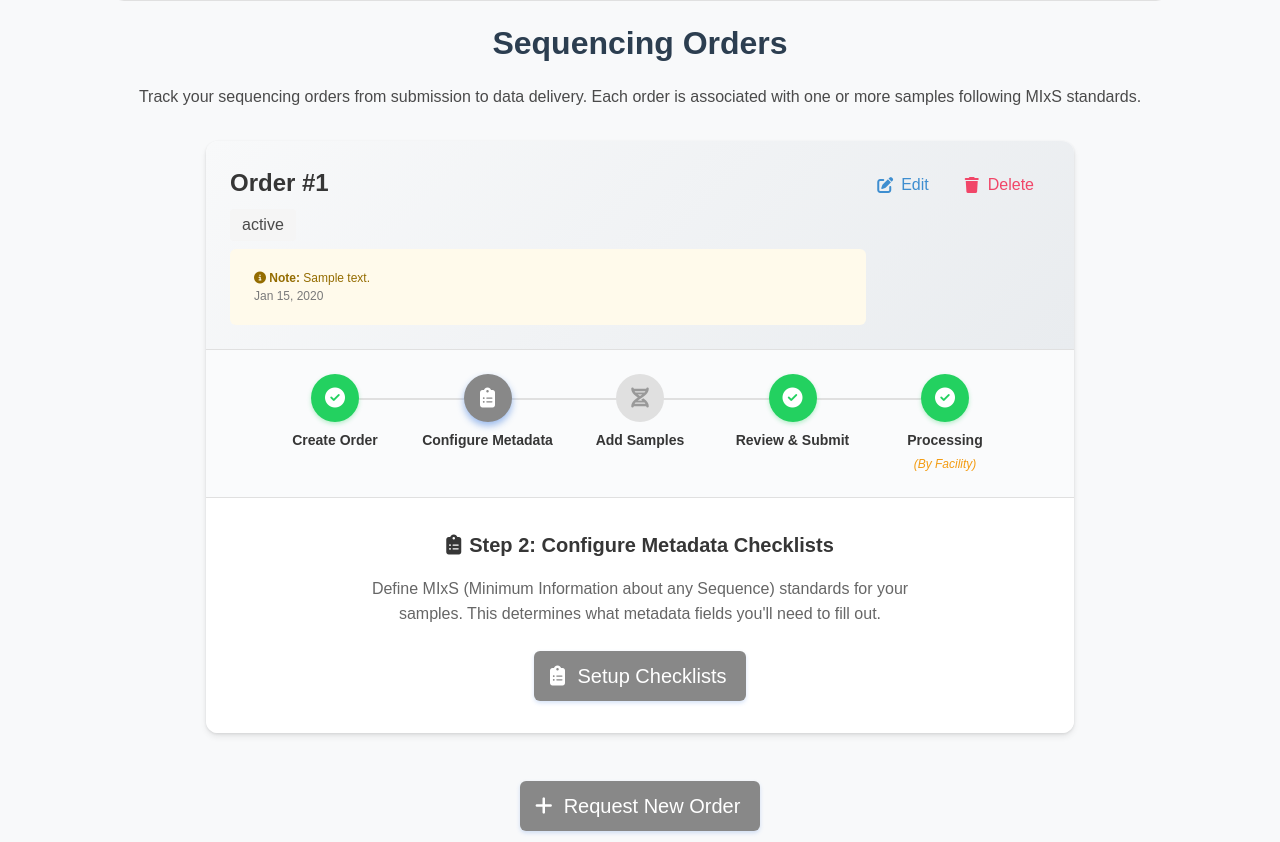
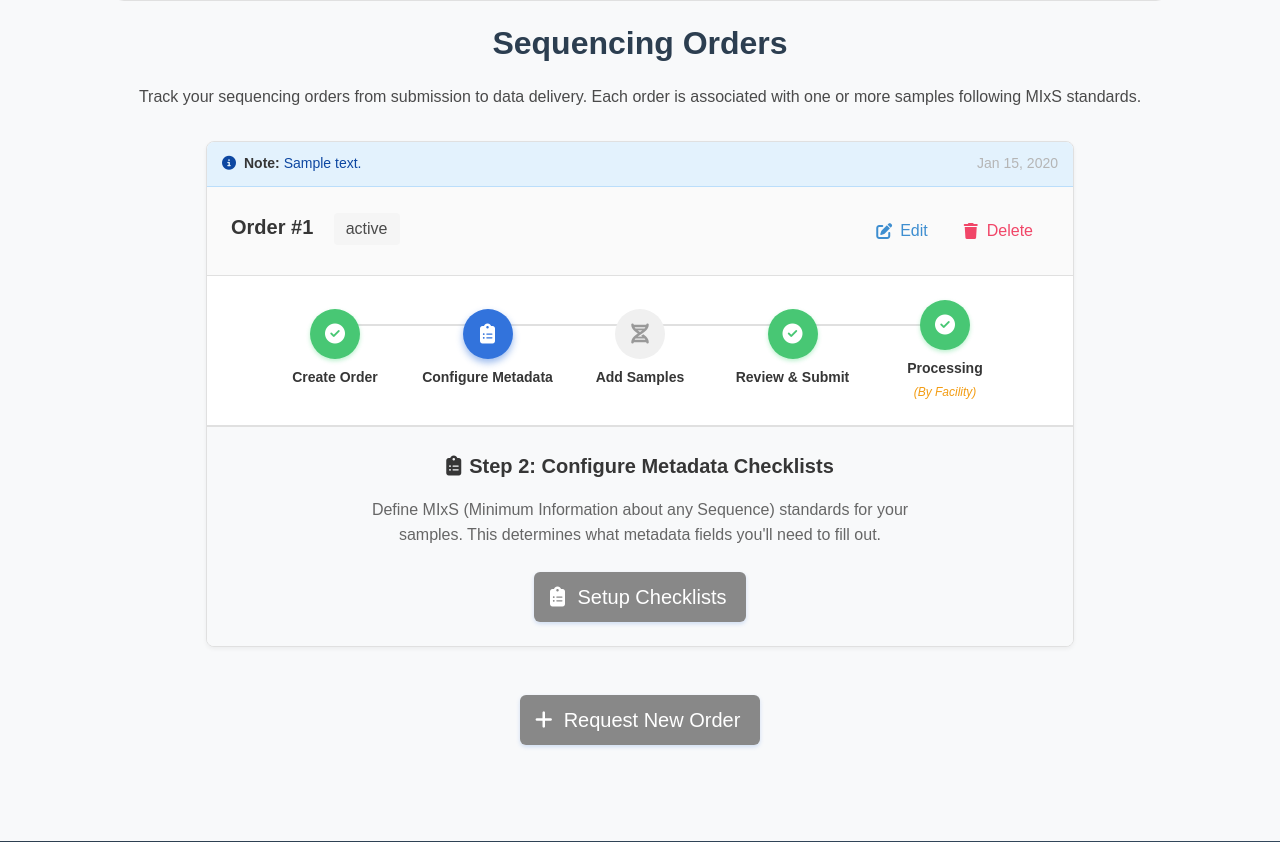
Before and after one commit to hzi-bifo/Broker4Microbiota, a Django app: template project/app/templates/order_list.html in a window 1280 px wide. Shown: the part 317-1159 px from the top of the page. Run offline with Django 5.2, Linux system fonts and the light colour scheme; the template is opened without the code that fills it: most values are stand-ins (such as "Sample title", 1, 10 or a date in 2020); grey boxes marked "Sample" are stand-in pictures; some libraries are stand-ins or nearby versions.

Commit message:
feat: Improve order notes display with banner design
- Redesigned notes to appear as banners at the top of order cards
- Added distinct styling for rejection notes (yellow) and regular notes (blue)
- Fixed gap issue between note banner and order header
- Improved visual hierarchy with better card structure and shadows
- Enhanced progress steps with circular icons and proper styling
- Made order cards more visually appealing with hover effects

🤖 Generated with [Claude Code](https://claude.ai/code)

Co-Authored-By: Claude <noreply@anthropic.com>

```diff
--- a/project/app/templates/order_list.html
+++ b/project/app/templates/order_list.html
@@ -77,6 +77,135 @@ Order List
   text-decoration: underline;
 }
 
+/* Order Notes Styling */
+.order-note-banner {
+  padding: 0.75rem 1rem;
+  font-size: 0.875rem;
+  display: flex;
+  align-items: center;
+  gap: 0.5rem;
+  border-radius: 8px 8px 0 0;
+  margin: -1px -1px 0 -1px; /* Compensate for parent border */
+}
+
+.order-note-banner.is-rejection {
+  background: #fff3cd;
+  color: #856404;
+  border-bottom: 1px solid #ffeaa7;
+}
+
+.order-note-banner.is-info {
+  background: #e3f2fd;
+  color: #0d47a1;
+  border-bottom: 1px solid #bbdefb;
+}
+
+.order-card {
+  position: relative;
+  border: 1px solid #e0e0e0;
+  border-radius: 8px;
+  margin-bottom: 1.5rem;
+  overflow: hidden;
+  box-shadow: 0 2px 4px rgba(0,0,0,0.05);
+  transition: box-shadow 0.3s;
+}
+
+.order-card:hover {
+  box-shadow: 0 4px 8px rgba(0,0,0,0.1);
+}
+
+.order-header {
+  padding: 1.5rem;
+  background: #fafafa;
+  border-bottom: 1px solid #e0e0e0;
+  display: flex;
+  justify-content: space-between;
+  align-items: center;
+}
+
+.order-info {
+  flex: 1;
+}
+
+.order-title {
+  font-size: 1.25rem;
+  font-weight: 600;
+  margin-bottom: 0.5rem;
+  display: inline-block;
+  margin-right: 1rem;
+}
+
+.order-actions {
+  display: flex;
+  gap: 0.5rem;
+}
+
+.workflow-progress {
+  padding: 1.5rem;
+  background: white;
+}
+
+.progress-steps {
+  display: flex;
+  justify-content: space-between;
+  align-items: center;
+  position: relative;
+}
+
+.progress-step {
+  display: flex;
+  flex-direction: column;
+  align-items: center;
+  position: relative;
+  z-index: 1;
+}
+
+.step-icon {
+  width: 50px;
+  height: 50px;
+  border-radius: 50%;
+  background: #f0f0f0;
+  display: flex;
+  align-items: center;
+  justify-content: center;
+  font-size: 1.25rem;
+  margin-bottom: 0.5rem;
+}
+
+.progress-step.completed .step-icon {
+  background: #48c774;
+  color: white;
+}
+
+.progress-step.active .step-icon {
+  background: #3273dc;
+  color: white;
+}
+
+.step-label {
+  font-size: 0.875rem;
+  text-align: center;
+}
+
+.step-info {
+  font-size: 0.75rem;
+  color: #666;
+  text-align: center;
+  margin-top: 0.25rem;
+}
+
+.current-action {
+  padding: 1.5rem;
+  background: #f8f9fa;
+  border-top: 1px solid #e0e0e0;
+}
+
+.optional-actions {
+  padding: 1rem 1.5rem;
+  background: white;
+  border-top: 1px solid #e0e0e0;
+}
+
 /* Submission Instructions Modal */
 .modal-card-body .content {
   margin: 0;
@@ -136,6 +265,23 @@ Order List
       <div class="orders-container">
         {% for order in orders %}
           <div class="order-card">
+            <!-- Note Banner (if exists) -->
+            {% if order.latest_user_note %}
+              <div class="order-note-banner {% if order.latest_user_note.is_rejection %}is-rejection{% else %}is-info{% endif %}">
+                <i class="fas {% if order.latest_user_note.is_rejection %}fa-exclamation-triangle{% else %}fa-info-circle{% endif %}"></i>
+                <span>
+                  <strong>{% if order.latest_user_note.is_rejection %}Rejection:{% else %}Note:{% endif %}</strong>
+                  {{ order.latest_user_note.content|truncatechars:100 }}
+                </span>
+                <span class="has-text-grey-light ml-auto">{{ order.latest_user_note.created_at|date:"M d, Y" }}</span>
+              </div>
+            {% elif order.status_notes %}
+              <div class="order-note-banner is-info">
+                <i class="fas fa-sticky-note"></i>
+                <span>{{ order.status_notes|truncatechars:100 }}</span>
+              </div>
+            {% endif %}
+
             <!-- Order Header -->
             <div class="order-header">
               <div class="order-info">
@@ -143,25 +289,6 @@ Order List
                 <span class="tag {{ order.get_status_display_color }} is-medium">
                   {{ order.get_status_display }}
                 </span>
-                {% if order.latest_user_note %}
-                  <div class="notification is-warning is-light mt-2">
-                    <p class="is-size-7">
-                      <strong>
-                        {% if order.latest_user_note.is_rejection %}
-                          <i class="fas fa-exclamation-triangle"></i> Rejection Note:
-                        {% else %}
-                          <i class="fas fa-info-circle"></i> Note:
-                        {% endif %}
-                      </strong>
-                      {{ order.latest_user_note.content|truncatechars:150 }}
-                    </p>
-                    <p class="is-size-7 has-text-grey">
-                      {{ order.latest_user_note.created_at|date:"M d, Y" }}
-                    </p>
-                  </div>
-                {% elif order.status_notes %}
-                  <p class="order-notes">{{ order.status_notes|truncatechars:80 }}</p>
-                {% endif %}
               </div>
               <div class="order-actions">
                 <a href="{% url 'order_edit' project_id=project_id order_id=order.id %}"
```
